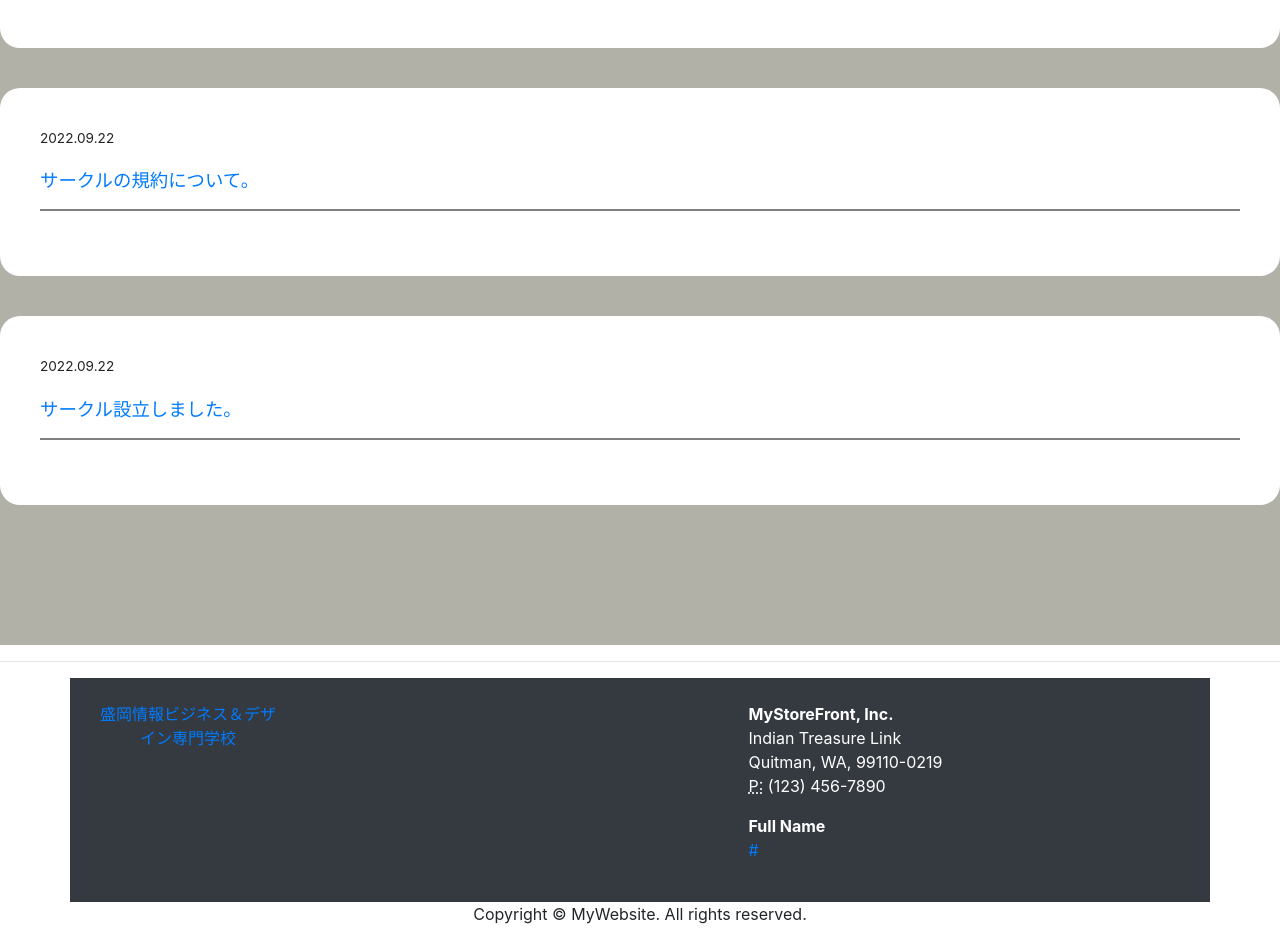
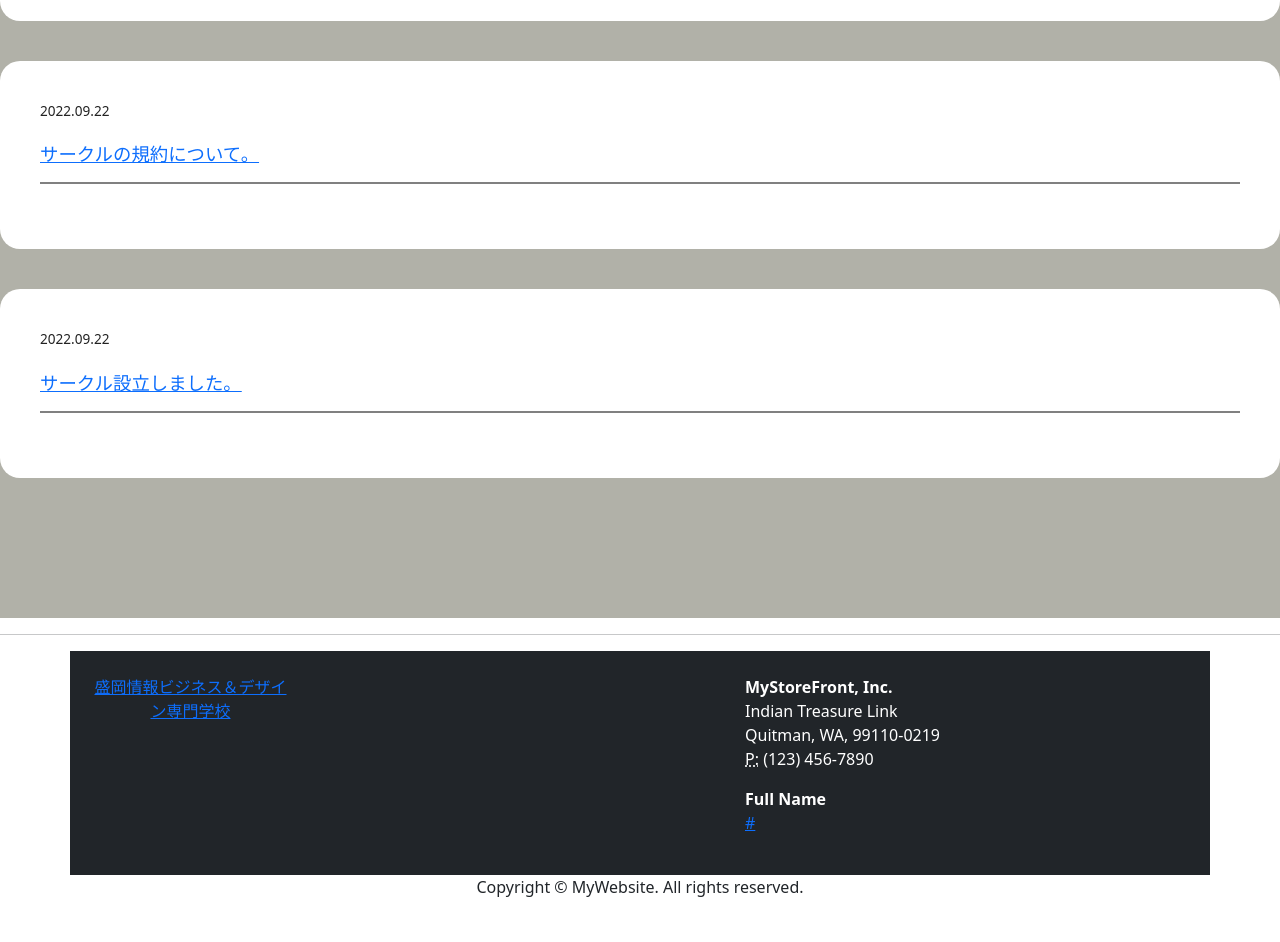
Before and after one commit to syutamorijyobi/iwatemiryoku, a plain HTML site: page R_sekiguti.html in a window 1280 px wide. Shown: the part 699-1641 px from the top of the page. After the commit the page ends 1614 px from the top, so only its background shows below. Drawn offline with nearby package versions, Linux system fonts and the light colour scheme.

Commit message:
色々変更２

```diff
--- a/R_sekiguti.html
+++ b/R_sekiguti.html
@@ -8,6 +8,8 @@
     <title>Bootstrap eCommerce Page Template</title>
     <!-- Bootstrap -->
     <link href="../../../css/bootstrap-4.4.1.css" rel="stylesheet">
+    <!-- CSS only -->
+<link href="https://cdn.jsdelivr.net/npm/bootstrap@5.0.2/dist/css/bootstrap.min.css" rel="stylesheet" integrity="sha384-EVSTQN3/azprG1Anm3QDgpJLIm9Nao0Yz1ztcQTwFspd3yD65VohhpuuCOmLASjC" crossorigin="anonymous">
   </head>
   <body>
     <nav class="navbar navbar-expand-lg navbar-dark bg-dark">
@@ -162,5 +164,6 @@
     <!-- Include all compiled plugins (below), or include individual files as needed -->
     <script src="../../../js/popper.min.js"></script>
     <script src="../../../js/bootstrap-4.4.1.js"></script>
+    <script src="https://cdn.jsdelivr.net/npm/bootstrap@5.0.2/dist/js/bootstrap.bundle.min.js" integrity="sha384-MrcW6ZMFYlzcLA8Nl+NtUVF0sA7MsXsP1UyJoMp4YLEuNSfAP+JcXn/tWtIaxVXM" crossorigin="anonymous"></script>
   </body>
 </html>
```
Also changed, not shown: R_sekimura.html (+3 -0 lines), R_siro.html (+3 -0 lines), kankou.html (+3 -0 lines), onsen.html (+3 -0 lines).
